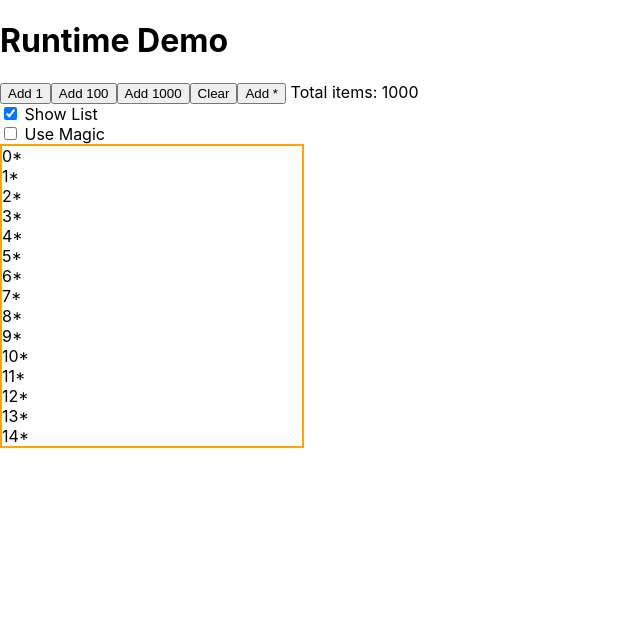
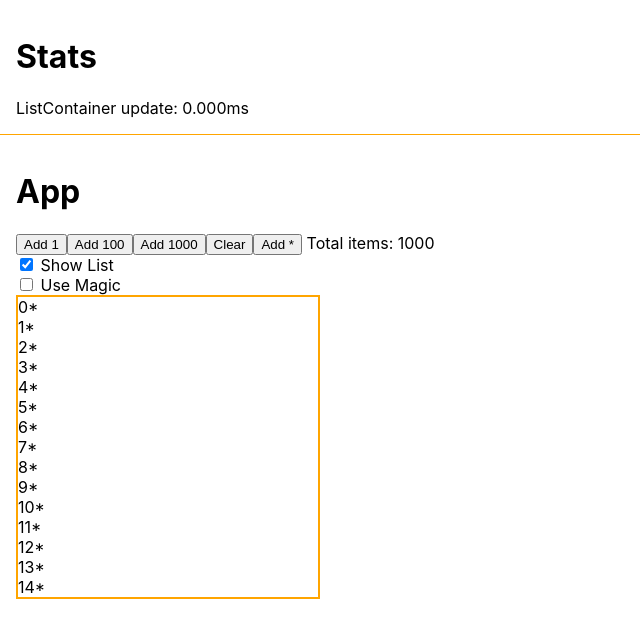
Before and after one commit to giladaya/react-faster-take-two, a React (Create React App) app in the folder virtualize/: page / in a window 1280 px wide. Shown: the top 638 px of the page, without its empty margins (0-640 px from the left). Built offline with nearby package versions, Linux system fonts and the light colour scheme.

Commit message:
Show render stats

```diff
--- a/virtualize/public/index.html
+++ b/virtualize/public/index.html
@@ -27,6 +27,10 @@
   </head>
   <body>
     <noscript>You need to enable JavaScript to run this app.</noscript>
+    <div id="stats-list">
+      <h1>Stats</h1>
+      <div id="stats"></div>
+    </div>
     <div id="root"></div>
     <!--
       This HTML file is a template.
--- a/virtualize/src/components/App.jsx
+++ b/virtualize/src/components/App.jsx
@@ -1,24 +1,12 @@
 import React from "react";
 import ListContainer from "./ListContainer";
 
-function onRenderCallback(
-  _id, // the "id" prop of the Profiler tree that has just committed
-  _phase, // either "mount" (if the tree just mounted) or "update" (if it re-rendered)
-  actualDuration, // time spent rendering the committed update
-  baseDuration, // estimated time to render the entire subtree without memoization
-  _startTime, // when React began rendering this update
-  _commitTime, // when React committed this update
-  _interactions // the Set of interactions belonging to this update
-) {
-  // Aggregate or log render timings...
-  console.log("actualDuration", Math.round(actualDuration));
-}
-
-export default function App() {
+export default function App(props) {
+  const {updateStats} = props;
   return (
     <div>
-      <h1>Runtime Demo</h1>
-      <React.Profiler id="PreviewPane" onRender={onRenderCallback}>
+      <h1>App</h1>
+      <React.Profiler id="ListContainer" onRender={updateStats}>
         <ListContainer />
       </React.Profiler>
     </div>
--- a/virtualize/src/index.css
+++ b/virtualize/src/index.css
@@ -7,7 +7,15 @@ body {
   -moz-osx-font-smoothing: grayscale;
 }
 
+body > div {
+  padding: 1em;
+}
+
 code {
   font-family: source-code-pro, Menlo, Monaco, Consolas, "Courier New",
     monospace;
 }
+
+#stats-list {
+  border-bottom: 1px solid orange;
+}
--- a/virtualize/src/index.js
+++ b/virtualize/src/index.js
@@ -1,10 +1,22 @@
-import React from 'react';
-import ReactDOM from 'react-dom';
-import './index.css';
-import App from './components/App';
-import * as serviceWorker from './serviceWorker';
+import React from "react";
+import ReactDOM from "react-dom";
+import "./index.css";
+import App from "./components/App";
+import * as serviceWorker from "./serviceWorker";
 
-ReactDOM.render(<App />, document.getElementById('root'));
+function updateStats(
+  id, // the "id" prop of the Profiler tree that has just committed
+  _phase, // either "mount" (if the tree just mounted) or "update" (if it re-rendered)
+  actualDuration, // time spent rendering the committed update
+  baseDuration, // estimated time to render the entire subtree without memoization
+  _startTime, // when React began rendering this update
+  _commitTime, // when React committed this update
+  _interactions // the Set of interactions belonging to this update
+) {
+  document.getElementById("stats").innerText = `${id} update: ${actualDuration.toFixed(3)}ms`;
+}
+
+ReactDOM.render(<App updateStats={updateStats} />, document.getElementById("root"));
 
 // If you want your app to work offline and load faster, you can change
 // unregister() to register() below. Note this comes with some pitfalls.
```
